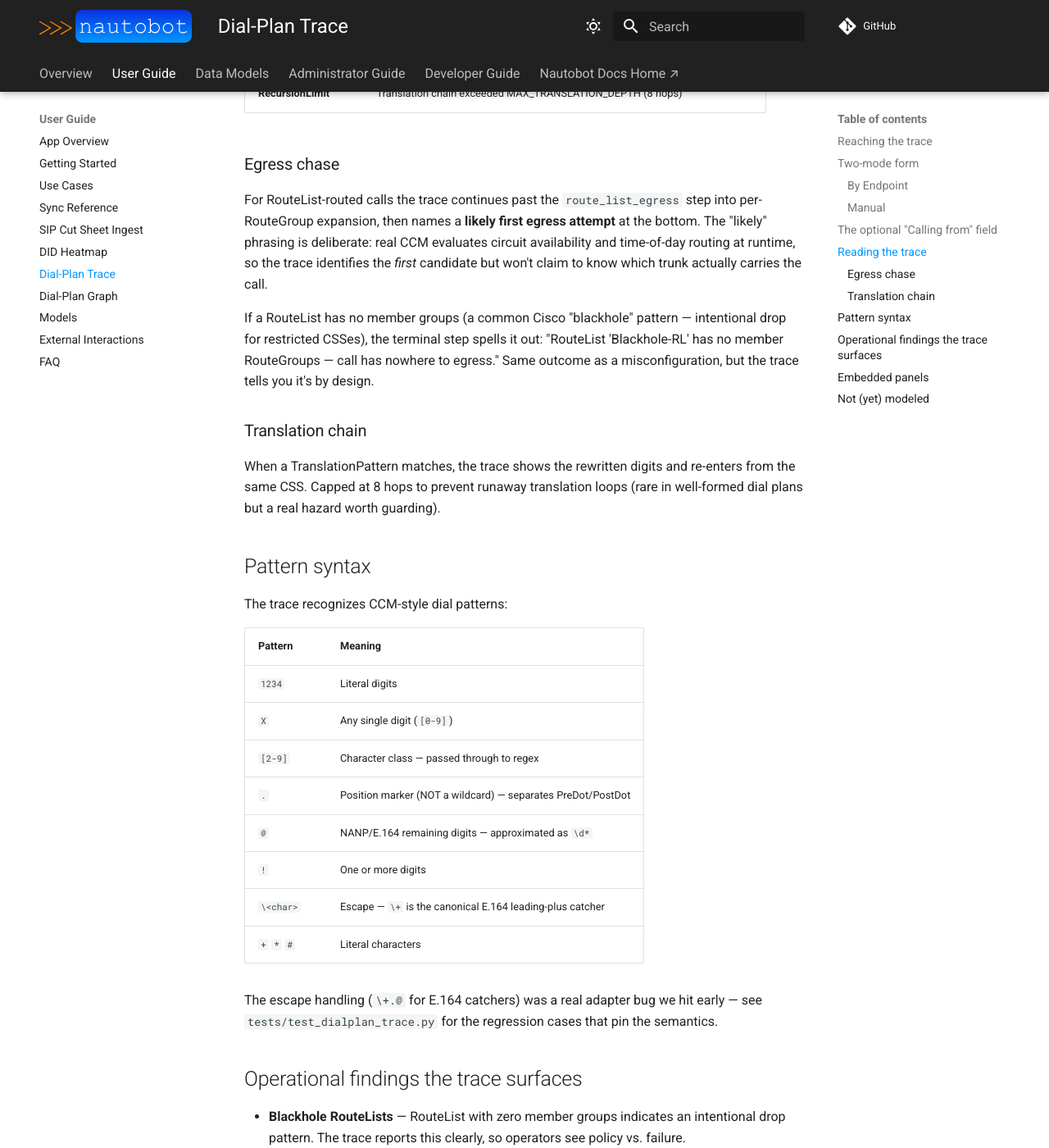
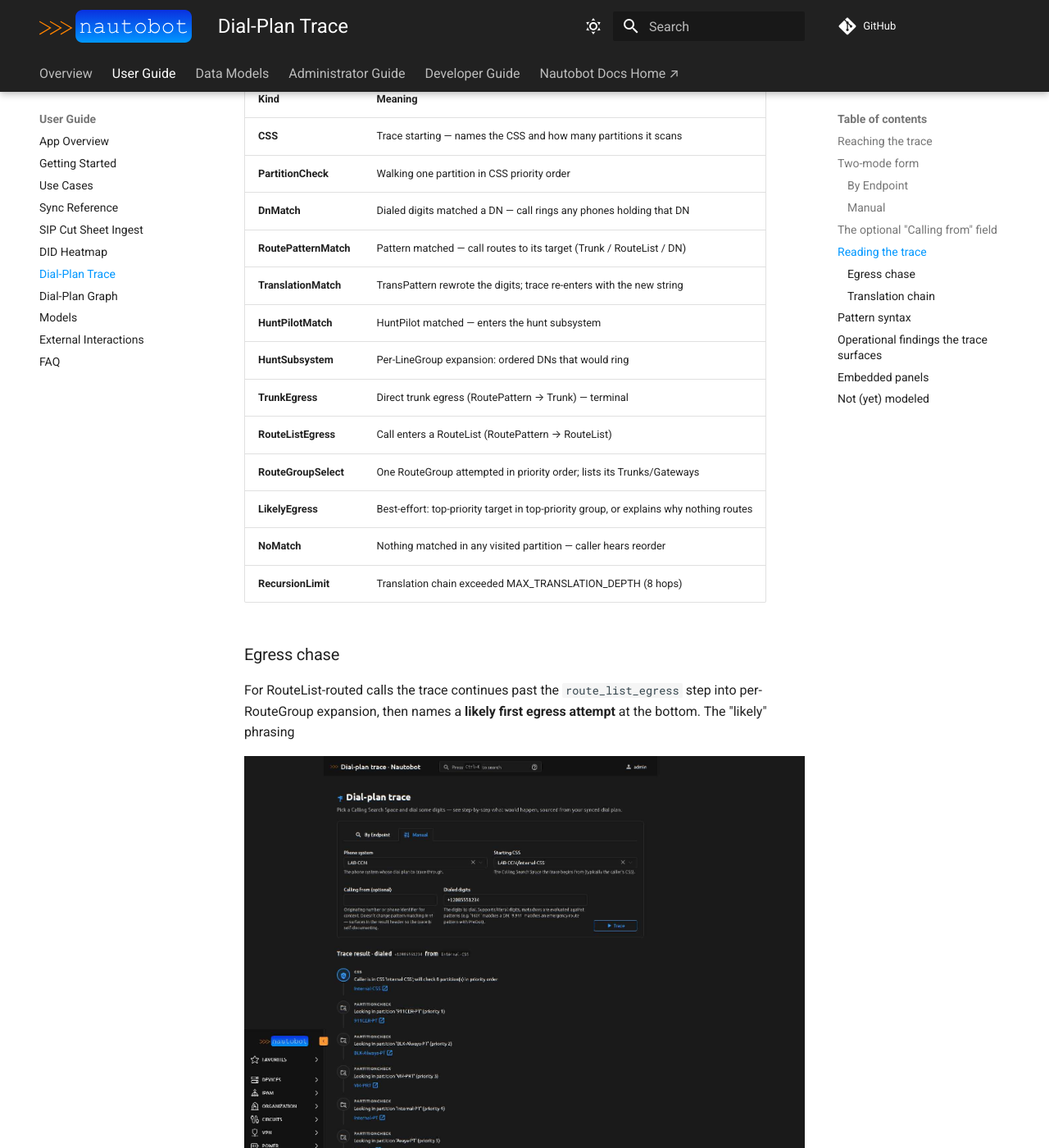
Before and after one commit to rsp2k/nautobot-app-phones, an MkDocs documentation site: the page built from docs/user/dialplan_trace.md, in a window 1280 px wide and 1400 px high, scrolled down 2772 px. Shown: the whole window at 82% size. Built offline with MkDocs 1.6.1 and Material for MkDocs 9.7.7, drawn with Linux system fonts in a browser that asks for light colours; comment, search, counter and statistics services are not loaded; some of the changed text lies outside the part shown.

Commit message:
docs: embed dialplan trace + graph screenshots
Five screenshots from the LAB-CCM browser verification, placed under
docs/assets/screenshots/ with semantic filenames and embedded inline
in the user-guide pages:

- dialplan-graph-forward-topology.png — Internal-CSS forward graph
  showing the full partition column + patterns + route-list chain
- dialplan-graph-trace-overlay.png — the killer feature: 911 trace
  overlaid on the topology with side panel
- dialplan-trace-egress-chase.png — annotated trace result showing
  the new Stage 8 LikelyEgress terminal step
- dialplan-trace-endpoint-mode.png — DN search → holder phone →
  calling-from morphs to per-line dropdown
- dialplan-trace-trunk-panel.png — the embedded panel on Trunk
  detail prefilling inbound_css

Honest miss in the previous docs commit — text-only when the
features are visual-first. Fixed.

```diff
--- a/docs/user/dialplan_trace.md
+++ b/docs/user/dialplan_trace.md
@@ -101,6 +103,9 @@
 For RouteList-routed calls the trace continues past the
 `route_list_egress` step into per-RouteGroup expansion, then names a
 **likely first egress attempt** at the bottom. The "likely" phrasing
+
+![Annotated trace result — dialing +12085551234 from Internal-CSS walks 8 partitions, hits the \\+.@ pattern, enters Blackhole-RL, and terminates with 'no member RouteGroups — call has nowhere to egress'](../assets/screenshots/dialplan-trace-egress-chase.png)
+
 is deliberate: real CCM evaluates circuit availability and time-of-day
 routing at runtime, so the trace identifies the *first* candidate but
 won't claim to know which trunk actually carries the call.
```
Also changed, not shown: other parts of docs/user/dialplan_trace.md (+4 -0 lines), docs/user/dialplan_graph.md (+5 -0 lines), docs/assets/screenshots/dialplan-graph-forward-topology.png (added), docs/assets/screenshots/dialplan-graph-trace-overlay.png (added), docs/assets/screenshots/dialplan-trace-egress-chase.png (added), docs/assets/screenshots/dialplan-trace-endpoint-mode.png (added), docs/assets/screenshots/dialplan-trace-trunk-panel.png (added).
